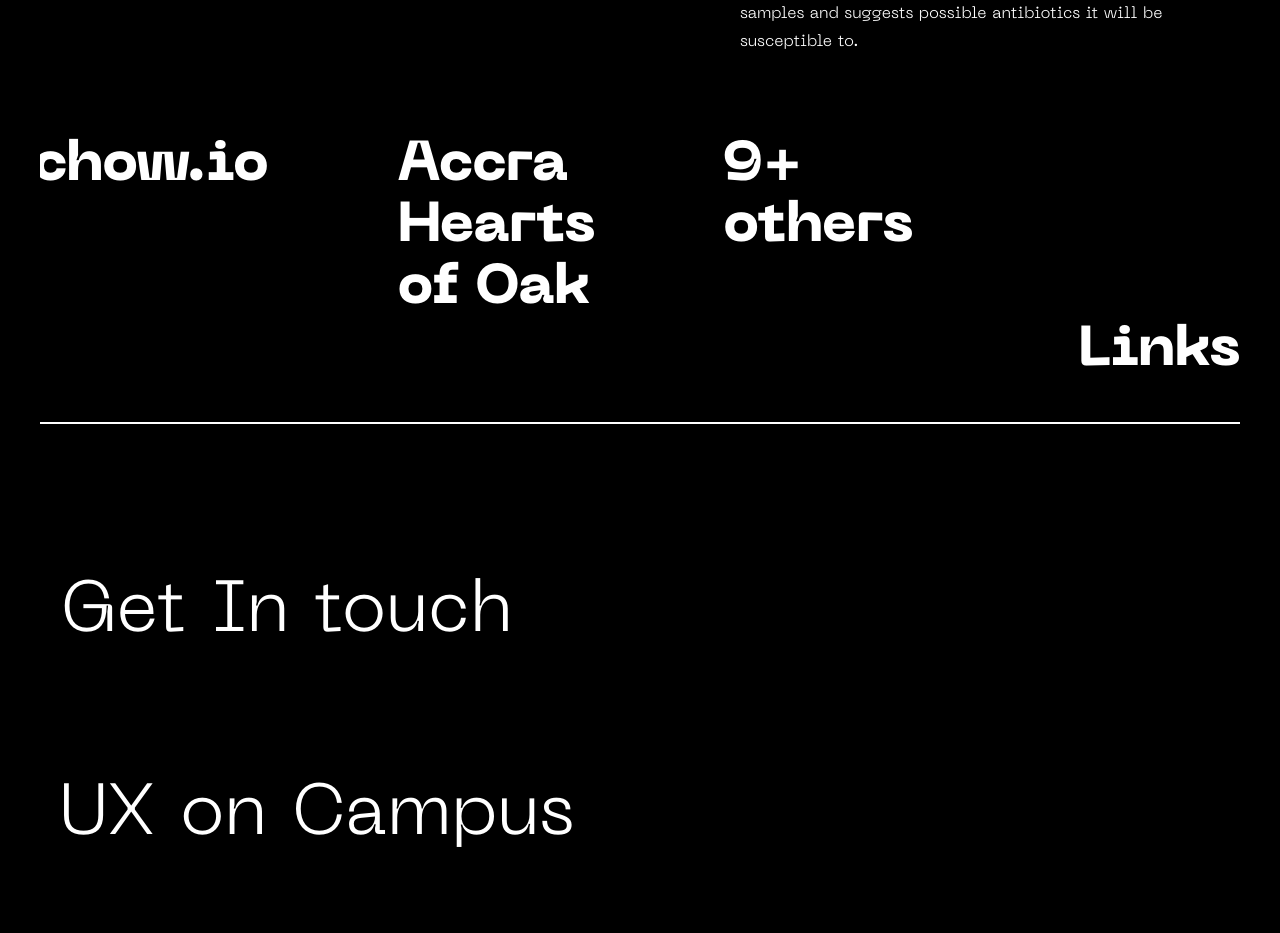
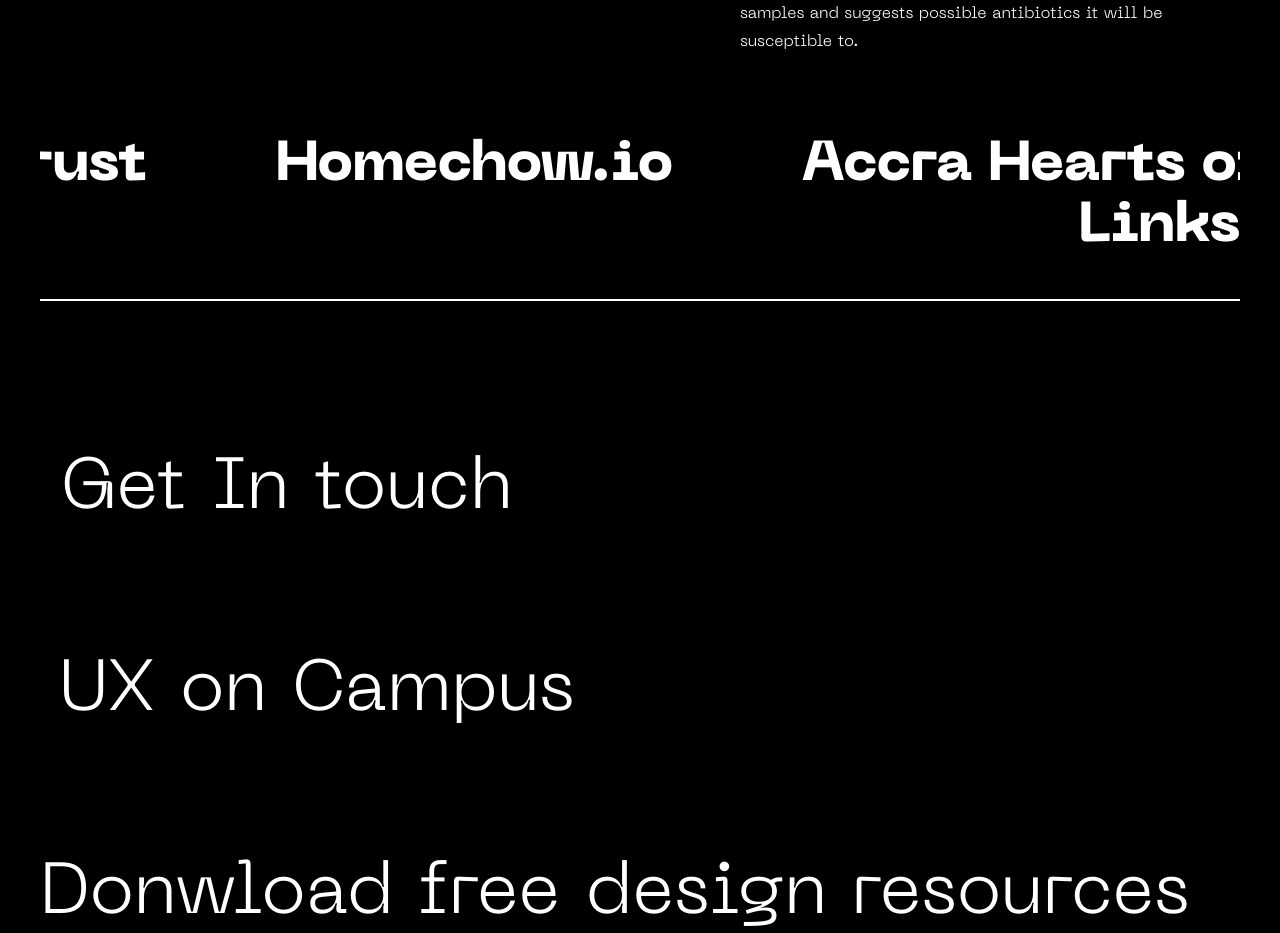
Before and after one commit to nytro04/hope-adoli, a Nuxt app: page / in a window 1280 px wide. Shown: the part 4360-5293 px from the top of the page. Built offline with nearby package versions, Linux system fonts and the light colour scheme.

Commit message:
fixes: jobs infinite horizontal scroll

```diff
--- a/components/Jobs.vue
+++ b/components/Jobs.vue
@@ -1,25 +1,52 @@
 <template>
-  <div class="full-width">
-    <div class="flex px-16 -mx-40 space-x-32 scroller whitespace-nowrap">
-      <p class="heading heading__primary">
+  <div class="flex try full-width">
+    <div
+      class="flex justify-around flex-shrink-0 w-1/2 px-16 space-x-32 flex-nowrap scroller test "
+    >
+      <p class="flex-shrink-0 heading heading__primary">
         MTN Ghana
       </p>
-      <p class="heading heading__primary">
+      <p class="flex-shrink-0 heading heading__primary">
         Walulel
       </p>
-      <p class="heading heading__primary">
+      <p class="flex-shrink-0 heading heading__primary">
         Sesi Technologies
       </p>
-      <p class="heading heading__primary">
+      <p class="flex-shrink-0 heading heading__primary">
         Petra Trust
       </p>
-      <p class="heading heading__primary">
+      <p class="flex-shrink-0 heading heading__primary">
         Homechow.io
       </p>
-      <p class="heading heading__primary">
+      <p class="flex-shrink-0 heading heading__primary">
         Accra Hearts of Oak
       </p>
-      <p class="heading heading__primary">
+      <p class="flex-shrink-0 heading heading__primary">
+        9+ others
+      </p>
+    </div>
+    <div
+      class="flex justify-around flex-shrink-0 w-1/2 space-x-32 scroller flex-nowrap"
+    >
+      <p class="flex-shrink-0 heading heading__primary">
+        MTN Ghana
+      </p>
+      <p class="flex-shrink-0 heading heading__primary">
+        Walulel
+      </p>
+      <p class="flex-shrink-0 heading heading__primary">
+        Sesi Technologies
+      </p>
+      <p class="flex-shrink-0 heading heading__primary">
+        Petra Trust
+      </p>
+      <p class="flex-shrink-0 heading heading__primary">
+        Homechow.io
+      </p>
+      <p class="flex-shrink-0 heading heading__primary">
+        Accra Hearts of Oak
+      </p>
+      <p class="flex-shrink-0 heading heading__primary">
         9+ others
       </p>
     </div>
@@ -32,15 +59,24 @@ export default {}
 
 <style scoped>
 .scroller {
-  animation: scroll 15s infinite;
+  width: 300%;
+  animation: scroll 15s linear infinite;
 }
+
+/* .try > * {
+  flex-basis: 100%;
+}
+*/
+/* .test > * {
+  flex-basis: 200%;
+} */
 
 @keyframes scroll {
   from {
     transform: translateX(0);
   }
   to {
-    transform: translateX(-180%);
+    transform: translateX(-150%);
   }
 }
 </style>
```
